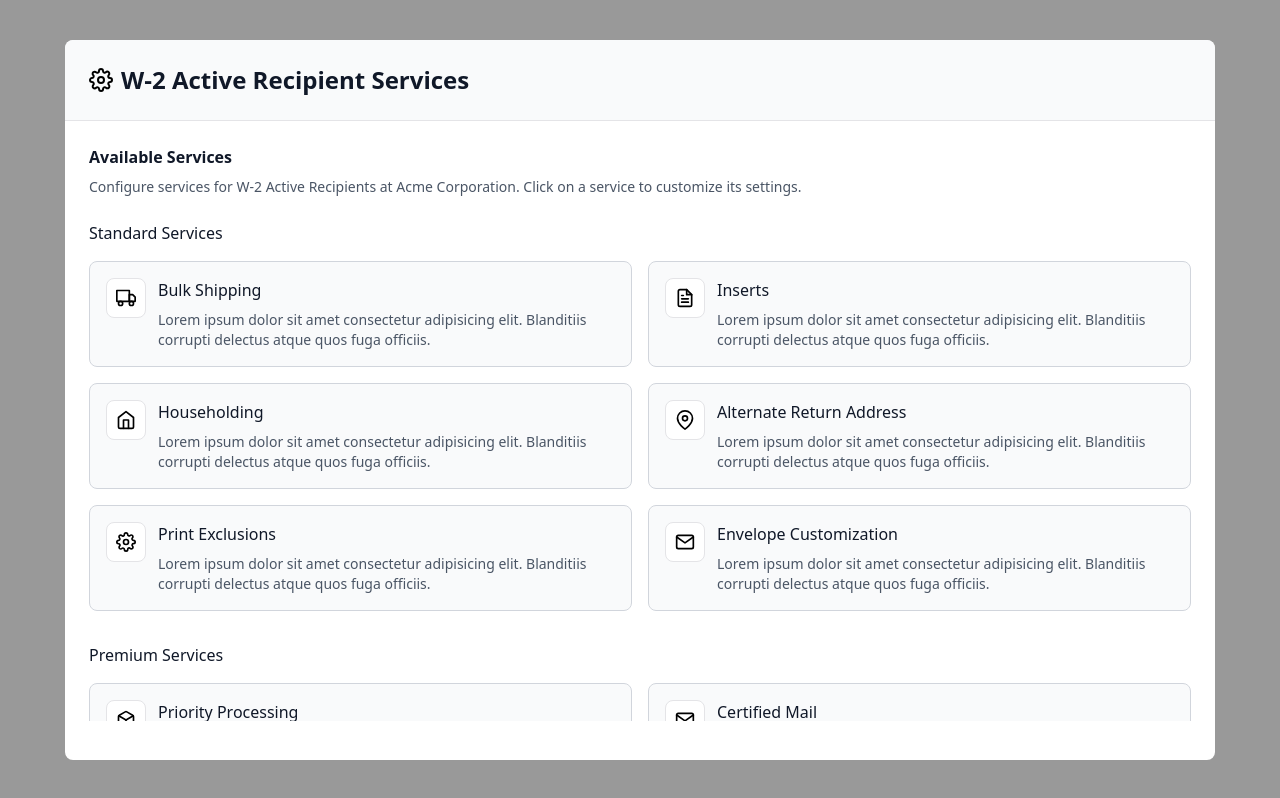
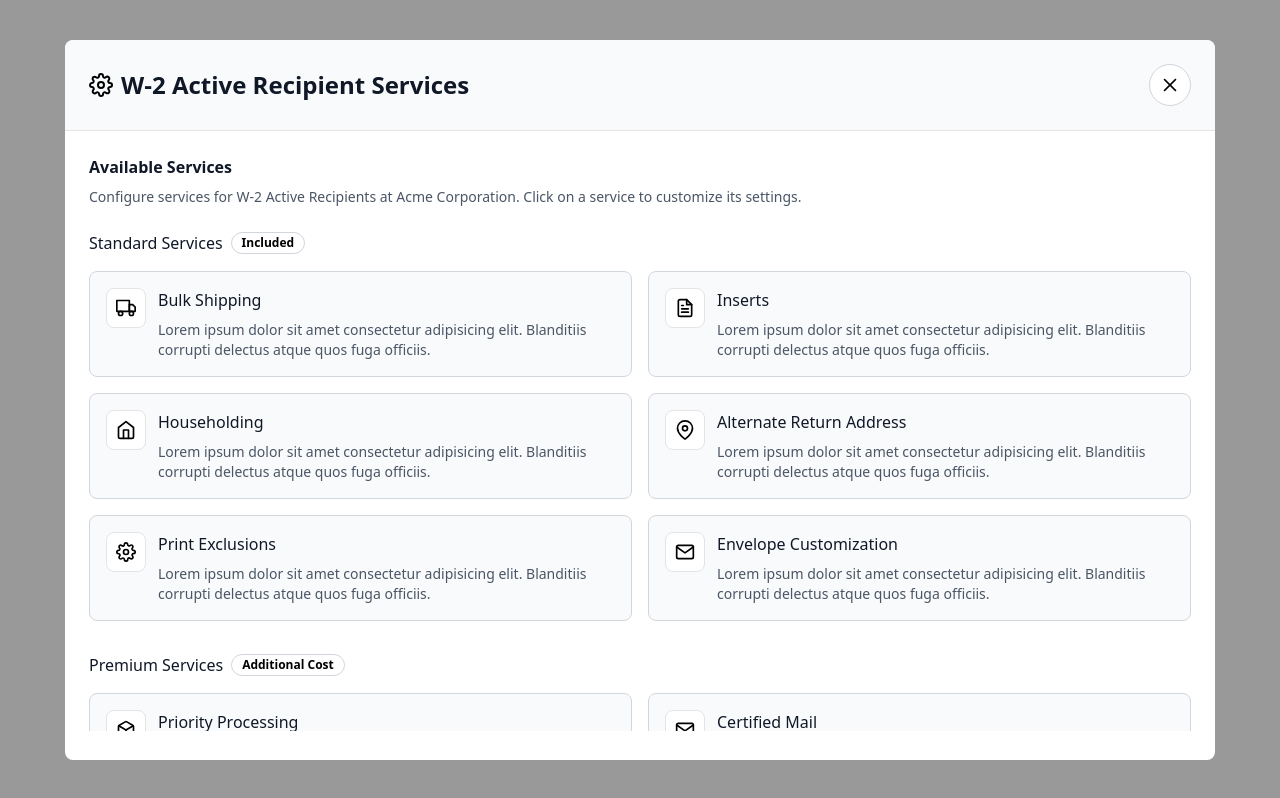
Before and after one commit to mmoya26/print-services, an Angular app: page / in a window 1280 px wide. Built offline with nearby package versions, Linux system fonts and the light colour scheme.

Commit message:
add close button + update shipping address template to add states

```diff
--- a/src/app/components/detailed-print-service/detailed-print-service.html
+++ b/src/app/components/detailed-print-service/detailed-print-service.html
@@ -1,5 +1,6 @@
 <!-- Header Section -->
-<div class="p-6 flex flex-col gap-2 border-b border-[#e4e4e7] bg-gray-50 rounded-tl-lg rounded-tr-lg">
+<div class="p-6 flex items-center justify-between gap-2 border-b border-[#e4e4e7] bg-gray-50 rounded-tl-lg rounded-tr-lg">
+    <div>
         <button class="w-fit flex items-center justify-center gap-2 text-sm font-semibold cursor-pointer mb-3"
             (click)="backToServices()">
             <img src="assets/chevron-left.svg" alt="chevron left icon" class="h-5">
@@ -14,6 +15,9 @@
             }
         </div>
         <h4 class=" text-sm text-gray-600">{{ service()?.description ?? 'No description available' }}</h4>
+    </div>
+    <button class="bg-white border border-gray-300 cursor-pointer px-3 py-3 flex items-center justify-center rounded-full"><span class="pi pi-times"></span></button>
+
 </div>
 
 <!-- Main Content -->
--- a/src/app/components/list-of-print-services/list-of-print-services.html
+++ b/src/app/components/list-of-print-services/list-of-print-services.html
@@ -1,7 +1,11 @@
 <!-- Header Section -->
-<div class="p-6 flex gap-2 border-b border-[#e4e4e7] bg-gray-50 rounded-tl-lg rounded-tr-lg">
-    <img src="assets/gear.svg" alt="Settings" width="24" height="24" />
-    <h3 class="font-bold text-gray-900 text-2xl">W-2 Active Recipient Services</h3>
+<div class="p-6 flex items-center justify-between gap-2 border-b border-[#e4e4e7] bg-gray-50 rounded-tl-lg rounded-tr-lg">
+    <div class="flex items-center gap-2">
+        <img src="assets/gear.svg" alt="Settings" width="24" height="24" />
+        <h3 class="font-bold text-gray-900 text-2xl">W-2 Active Recipient Services</h3>
+    </div>
+
+    <button class="bg-white border border-gray-300 cursor-pointer px-3 py-3 flex items-center justify-center rounded-full"><span class="pi pi-times"></span></button>
 </div>
 
 <!-- Body Section -->
@@ -12,7 +16,10 @@
 
     <!-- Standard Services -->
     <div>
-        <h4 class="font-medium text-gray-900">Standard Services</h4>
+        <div class="flex items-center gap-2">
+            <h4 class="font-medium text-gray-900">Standard Services</h4>
+            <span class="rounded-full border border-gray-300 px-2.5 py-0.5 font-semibold text-xs">Included</span>
+        </div>
 
         <!-- Standard services cards container -->
         <div>
@@ -40,7 +47,10 @@
 
     <!-- Premium Services -->
     <div class="mt-8">
-        <h4 class="font-medium text-gray-900">Premium Services</h4>
+        <div class="flex items-center gap-2">
+            <h4 class="font-medium text-gray-900">Premium Services</h4>
+            <span class="rounded-full border border-gray-300 px-2.5 py-0.5 font-semibold text-xs">Additional Cost</span>
+        </div>
 
         <!-- Premium services cards container -->
         <div>
--- a/src/app/components/print-services/shipping-address/shipping-address.html
+++ b/src/app/components/print-services/shipping-address/shipping-address.html
@@ -59,7 +59,11 @@
     <div class="flex gap-6 flex-wrap">
         <div class="flex flex-col flex-1 gap-2">
             <label for="state" class="text-sm font-medium">State</label>
-            <input type="text" id="state" name="state" class="border border-gray-300 rounded-md pl-2 py-2" />
+            <select type="text" id="state" name="state" class="border border-gray-300 rounded-md pl-2 py-2">
+                @for (state of US_STATES; track $index) {
+                    <option [value]="state">{{state}}</option>
+                }
+            </select>
         </div>
         <div class="flex flex-col flex-1 gap-2">
             <label for="zip-code" class="text-sm font-medium">Zip Code</label>
--- a/src/app/components/print-services/shipping-address/shipping-address.ts
+++ b/src/app/components/print-services/shipping-address/shipping-address.ts
@@ -7,5 +7,11 @@ import { Component } from '@angular/core';
   styleUrl: './shipping-address.css'
 })
 export class ShippingAddress {
-
+  US_STATES: readonly string[] = [
+    "AL", "AK", "AZ", "AR", "CA", "CO", "CT", "DE", "FL", "GA",
+    "HI", "ID", "IL", "IN", "IA", "KS", "KY", "LA", "ME", "MD",
+    "MA", "MI", "MN", "MS", "MO", "MT", "NE", "NV", "NH", "NJ",
+    "NM", "NY", "NC", "ND", "OH", "OK", "OR", "PA", "RI", "SC",
+    "SD", "TN", "TX", "UT", "VT", "VA", "WA", "WV", "WI", "WY"
+  ];
 }
```
Lines whose indentation alone changed are shown as unchanged.
